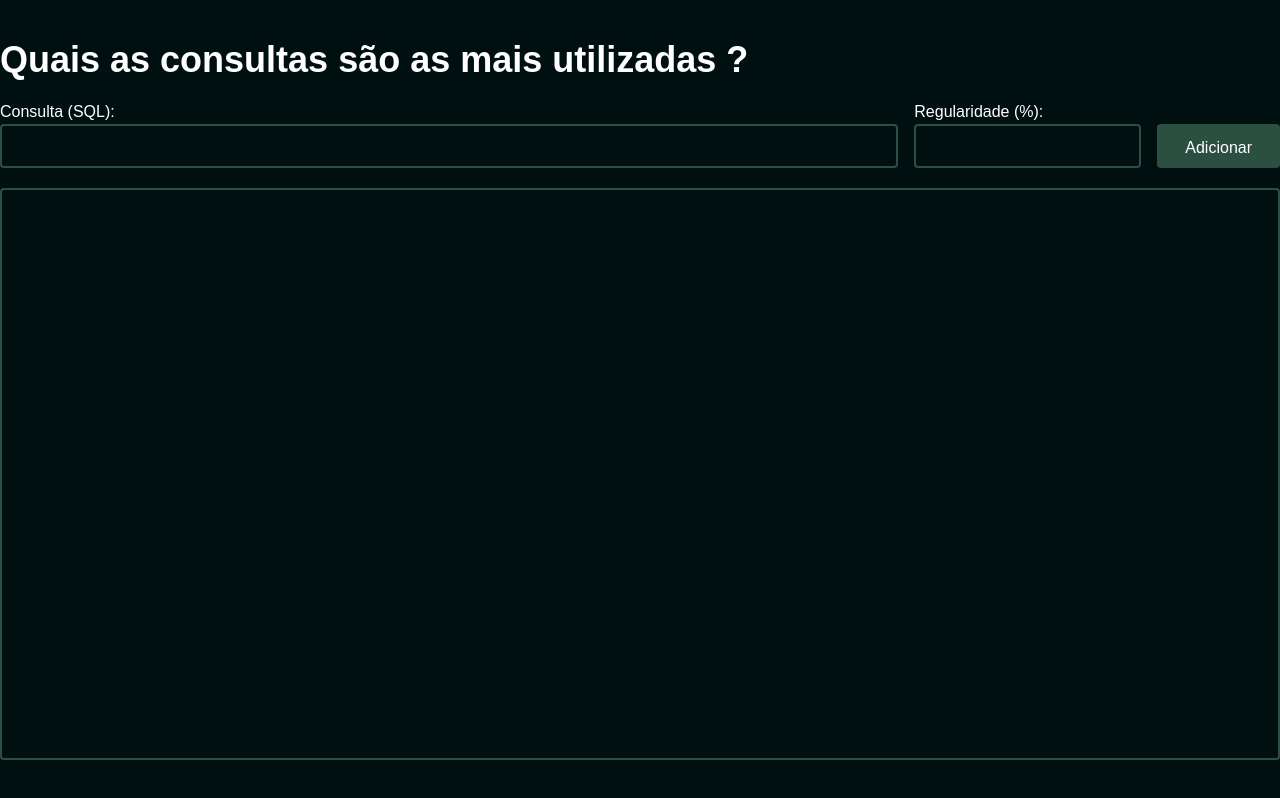
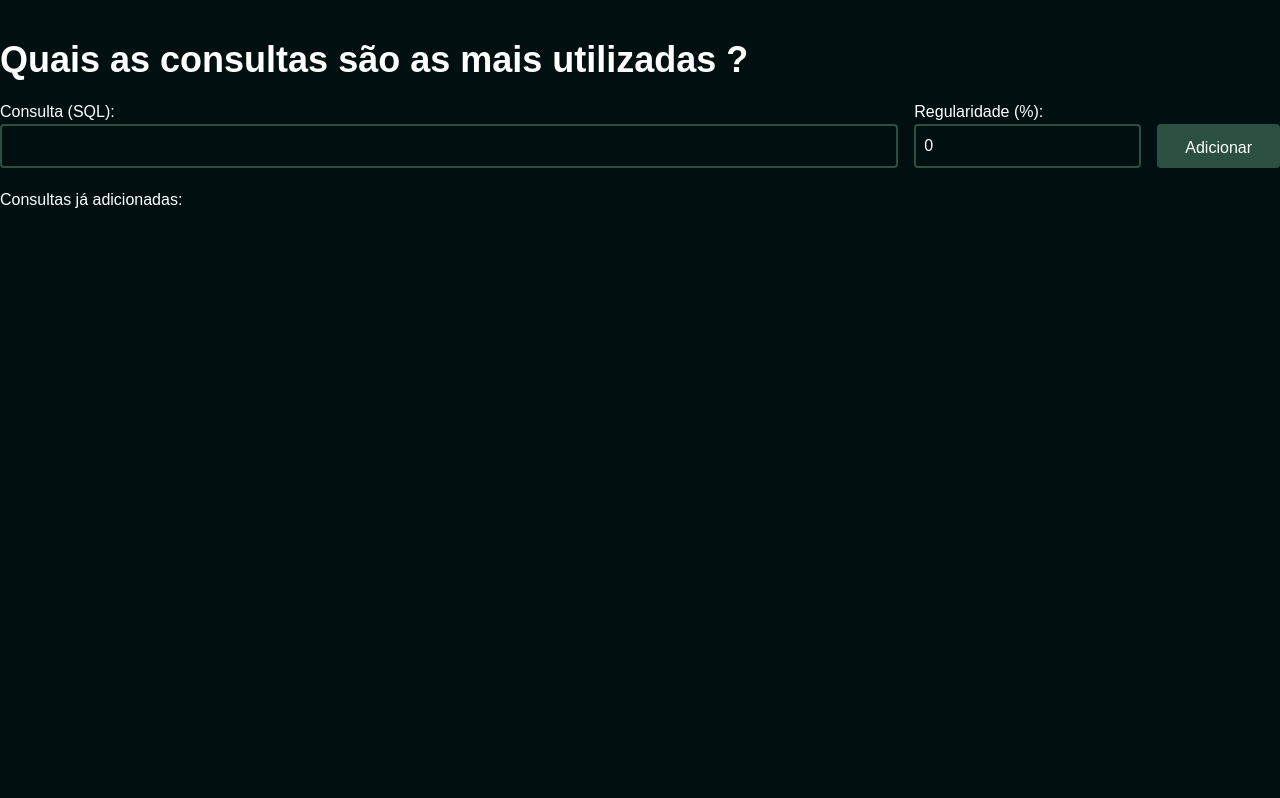
Before and after one commit to EnityBlackHawk/mf_front, a Next.js app: page /queries in a window 1280 px wide. Built offline with nearby package versions, Linux system fonts and the light colour scheme.

Commit message:
feat: Add Queries feature

```diff
--- a/src/app/page.tsx
+++ b/src/app/page.tsx
@@ -1,5 +1,6 @@
 import Image from "next/image";
 import Button from "@/components/Button";
+import Link from "next/link";
 
 export default function Home() {
   return (
@@ -25,7 +26,9 @@ export default function Home() {
             <option>Postgres</option>
           </select>
         </div>
-        <Button text="Conectar" />
+        <Link href={"/queries"} className="btn-primary">
+          Conectar
+        </Link>
       </div>
       <div></div>
     </div>
--- a/src/app/queries/page.tsx
+++ b/src/app/queries/page.tsx
@@ -1,8 +1,32 @@
+"use client";
 import Button from "@/components/Button";
+import QueryItem from "@/components/QueryItem";
+import { useState } from "react";
+
+type Query = {
+  id: number;
+  query: string;
+  regularity: number;
+};
 
 export default function Queries() {
+  const [idCount, setIdCount] = useState<number>(0);
+  const [queries, setQueries] = useState<Array<Query>>([]);
+  const [query, setQuery] = useState<string>("");
+  const [regularity, setRegularity] = useState<number>(0);
+
+  function addQuery() {
+    if (!query || !regularity) {
+      return;
+    }
+    queries.push({ id: idCount, query: query, regularity: regularity });
+    setIdCount(idCount + 1);
+    setQuery("");
+    setRegularity(0);
+  }
+
   return (
-    <div className="grid grid-rows-[auto_auto_1fr] col-1 container gap-5 h-full py-10">
+    <div className="grid grid-rows-[auto_auto_auto_1fr] col-1 container gap-5 h-full py-10">
       <h1 className="font-bold text-4xl">
         Quais as consultas são as mais utilizadas ?
       </h1>
@@ -10,15 +34,40 @@ export default function Queries() {
       <div className="flex items-end gap-4">
         <div className="grid grow">
           <label>Consulta (SQL):</label>
-          <input />
+          <input
+            value={query}
+            onChange={(event) => {
+              setQuery(event.target.value);
+            }}
+          />
         </div>
         <div className="grid">
           <label>Regularidade (%):</label>
-          <input />
+          <input
+            value={regularity}
+            type="number"
+            onChange={(event) => setRegularity(Number(event.target.value))}
+          />
         </div>
-        <Button className="h-11" text="Adicionar" />
+        <Button className="h-11" text="Adicionar" onClick={addQuery} />
       </div>
-      <div className="border-2 border-onBackground rounded"></div>
+      <label>Consultas já adicionadas:</label>
+      <div className="flex flex-col gap-2">
+        {queries.map((x, i) => {
+          return (
+            <QueryItem
+              key={i}
+              query={x.query}
+              regularity={x.regularity}
+              onDelete={() => {
+                console.log(x.id);
+                console.log(queries);
+                setQueries(queries.filter((y) => y.id != x.id));
+              }}
+            />
+          );
+        })}
+      </div>
     </div>
   );
 }
--- /dev/null
+++ b/src/components/QueryItem/index.tsx
@@ -0,0 +1,30 @@
+"use client";
+import { MouseEventHandler } from "react";
+import close_icon from "@/../public/close-outline.svg";
+import Image from "next/image";
+
+export default function QueryItem({
+  className,
+  query,
+  regularity,
+  onDelete,
+}: {
+  className?: string;
+  query: string;
+  regularity: number;
+  onDelete?: MouseEventHandler<HTMLDivElement>;
+}) {
+  return (
+    <div className="flex w-full items-center h-fit border-2 border-onBackground rounded-2xl px-5 py-5 gap-5">
+      <h3 className="grow text-2xl">{query}</h3>
+      <h3 className="text-2xl">{regularity}%</h3>
+      <Image
+        className="invert"
+        width={30}
+        alt="close icon"
+        src={close_icon}
+        onClick={onDelete}
+      />
+    </div>
+  );
+}
```
Also changed, not shown: public/close-outline.svg (added).
